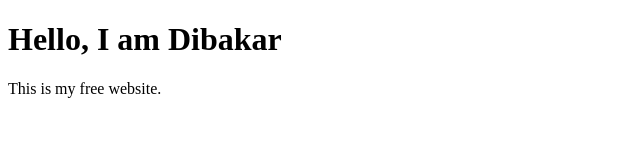
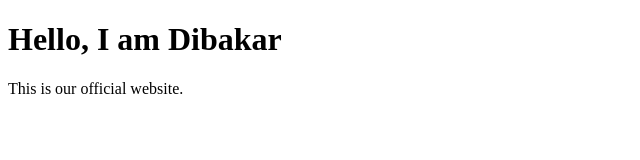
Before and after one commit to Diba-743329/yourusername.github.io, a plain HTML site: page index.html in a window 1280 px wide. Shown: the full height of the page, 0-640 px from the left. Drawn offline with Linux system fonts and the light colour scheme.

Commit message:
Update index.html

```diff
--- a/index.html
+++ b/index.html
@@ -1,11 +1,11 @@
 <!DOCTYPE html>
 <html>
 <head>
-    <title>My First Website</title>
+    <title>Only one step</title>
 </head>
 <body>
     <h1>Hello, I am Dibakar</h1>
-    <p>This is my free website.</p>
+    <p>This is our official website.</p>
 </body>
 </html>
 </head>
```
